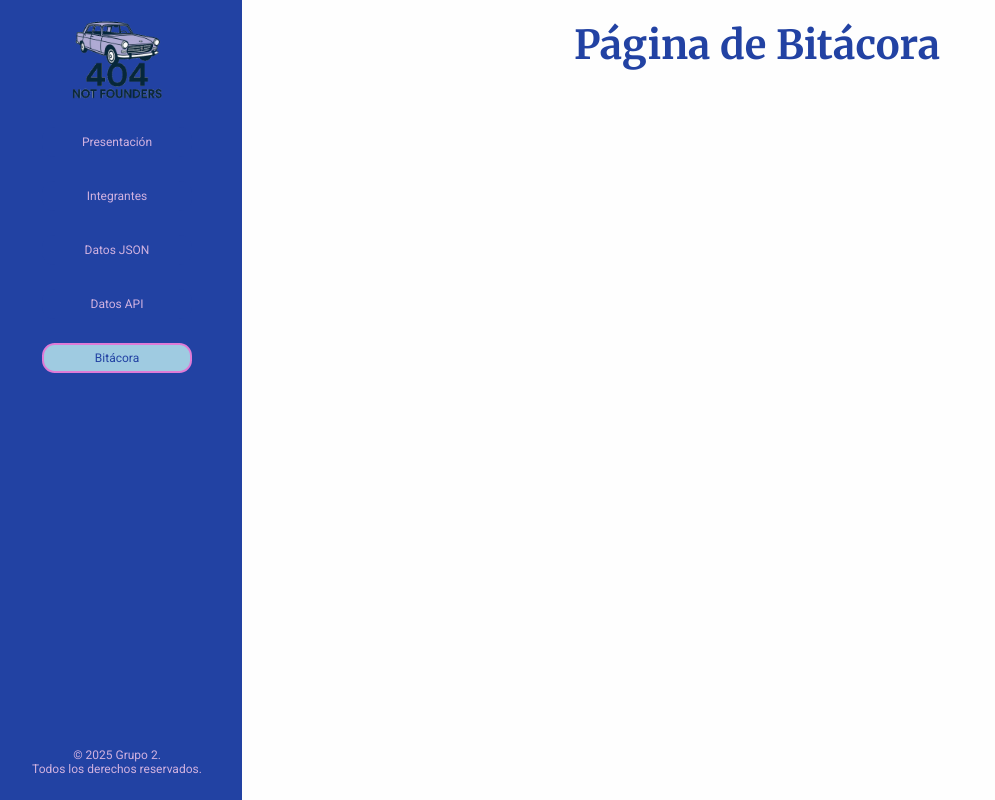
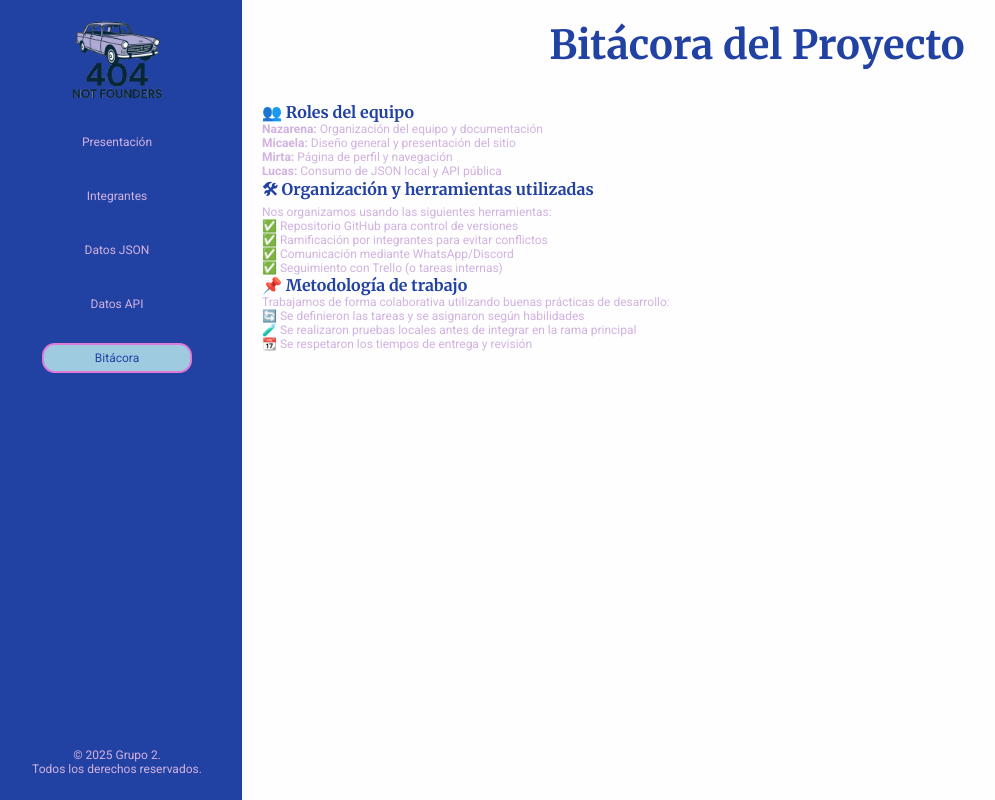
Before and after one commit to Gabycrem/IFTS29-Frontend-TP1-Grup, a React (Vite) app: page /bitacora in a window 1280 px wide. Shown: the whole page, without its empty margins (8-1003 px from the left). Built offline with nearby package versions, Linux system fonts and the light colour scheme.

Commit message:
actualizando Sidebar y App

```diff
--- a/src/App.jsx
+++ b/src/App.jsx
@@ -3,32 +3,23 @@ import Layout from './components/Layout/Layout';
 import './styles/global.css';
 import Presentacion from './pages/Presentacion';
 import MemberPage from './pages/MemberPage';
-import PerfilLucas from './pages/PerfilLucas';
-import PerfilMicaela from './pages/PerfilMicaela';
-import PerfilMirta from './pages/PerfilMirta';
-import PerfilNazarena from './pages/PerfilNazarena';
+import ListaJson from './components/ListaJson/ListaJson';
+import ListaAPI from './components/ListaAPI/ListaAPI';
+import Bitacora from './pages/Bitacora'
 
 
 function App() {
-  //constante para cargar las rutas a modo de ejemplo, hasta que esten disponibles los componentes necesarios
-  const Dummy = ({ name }) => <div> <h1> Página de {name}</h1></div>
   return (
-
         <Routes>
             <Route path='/' element={<Layout />}>
               <Route index element={<Presentacion />} />
               <Route index path="/pages/presentacion" element={<Presentacion />} />
-              <Route path="/pages/perfillucas" element={<PerfilLucas />} />
-              <Route path="/pages/perfilmicalea" element={<PerfilMicaela />} />
-              <Route path="/pages/perfilmirta" element={<PerfilMirta />} />
-              <Route path="/pages/perfilnazarena" element={<PerfilNazarena />} />
-              <Route path='/datos-locales' element={<Dummy name="Libros" />} />
-              <Route path='/api' element={<Dummy name="API" />} />
-              <Route path='/bitacora' element={<Dummy name="Bitácora" />} />
+              <Route path='/datos-locales' element={<ListaJson />} />
+              <Route path='/api' element={<ListaAPI />} />
+              <Route path='/bitacora' element={<Bitacora />} />
               <Route path="/pages/:id" element={<MemberPage />} />
             </Route>
         </Routes>
-
   )
 }
 
--- a/src/components/Sidebar/Sidebar.jsx
+++ b/src/components/Sidebar/Sidebar.jsx
@@ -21,7 +21,7 @@ const Sidebar = () => {
               {open && (
                 <div className="dropdown">
                   <NavLink to='/pages/perfillucas' className='link'>Lucas</NavLink>
-                  <NavLink to='/pages/perfilmicalea' className='link'>Mica</NavLink>
+                  <NavLink to='/pages/perfilmicaela' className='link'>Mica</NavLink>
                   <NavLink to='/pages/perfilmirta' className='link'>Mirta</NavLink>
                   <NavLink to='/pages/perfilnazarena' className='link'>Naza</NavLink>
               </div>
```
